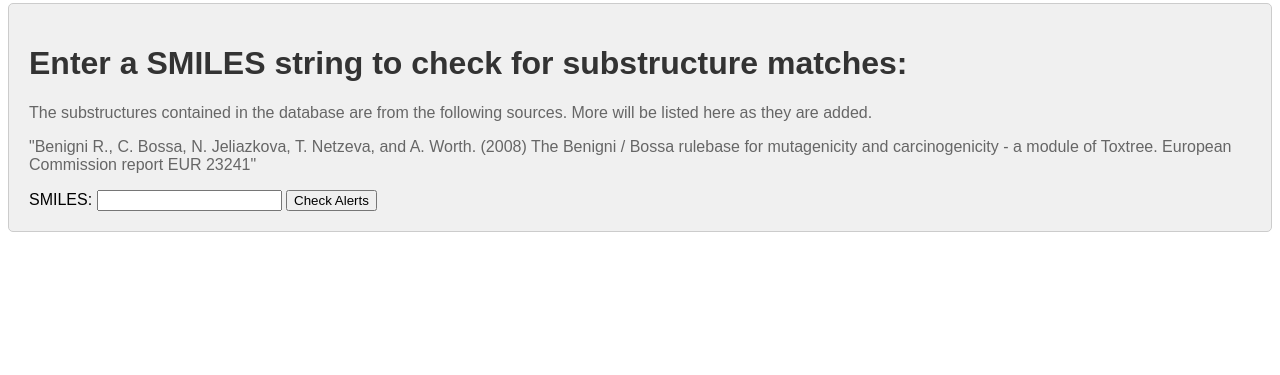
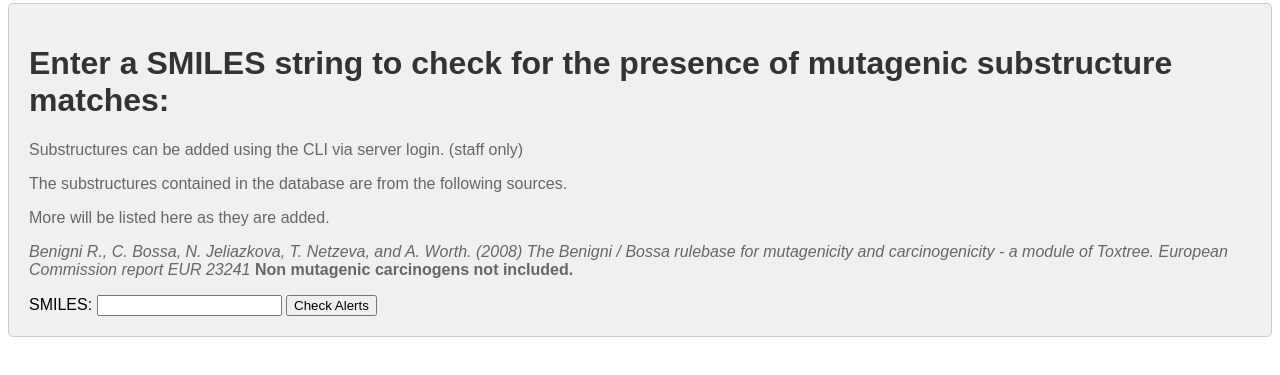
Before and after one commit to cptlab/cptlab.github.io, a plain HTML site: page apps/app5/templates/index.html in a window 1280 px wide. Shown: the part 125-500 px from the top of the page. Drawn offline with Linux system fonts and the light colour scheme; files whose address does not match are found by name.

Commit message:
update tools

```diff
--- a/apps/app5/templates/index.html
+++ b/apps/app5/templates/index.html
@@ -49,9 +49,11 @@
     <div class="container">
 
 
-    <h1>Enter a SMILES string to check for substructure matches:</h1>
-    <p>The substructures contained in the database are from the following sources. More will be listed here as they are added.</p>
-    <p>"Benigni R., C. Bossa, N. Jeliazkova, T. Netzeva, and A. Worth. (2008) The Benigni / Bossa rulebase for mutagenicity and carcinogenicity - a module of Toxtree. European Commission report EUR 23241"</p>
+    <h1>Enter a SMILES string to check for the presence of mutagenic substructure matches:</h1>
+    <p>Substructures can be added using the CLI via server login. (staff only)</p>
+    <p>The substructures contained in the database are from the following sources.</P>
+    <p> More will be listed here as they are added.</p>
+    <p><i>Benigni R., C. Bossa, N. Jeliazkova, T. Netzeva, and A. Worth. (2008) The Benigni / Bossa rulebase for mutagenicity and carcinogenicity - a module of Toxtree. European Commission report EUR 23241</i> <b>Non mutagenic carcinogens not included.</b></p>
 
     <form action="/AmesSubStrucs/results" method="POST">
         <label for="smiles">SMILES:</label>
```
Also changed, not shown: tools.html (+11 -7 lines).
